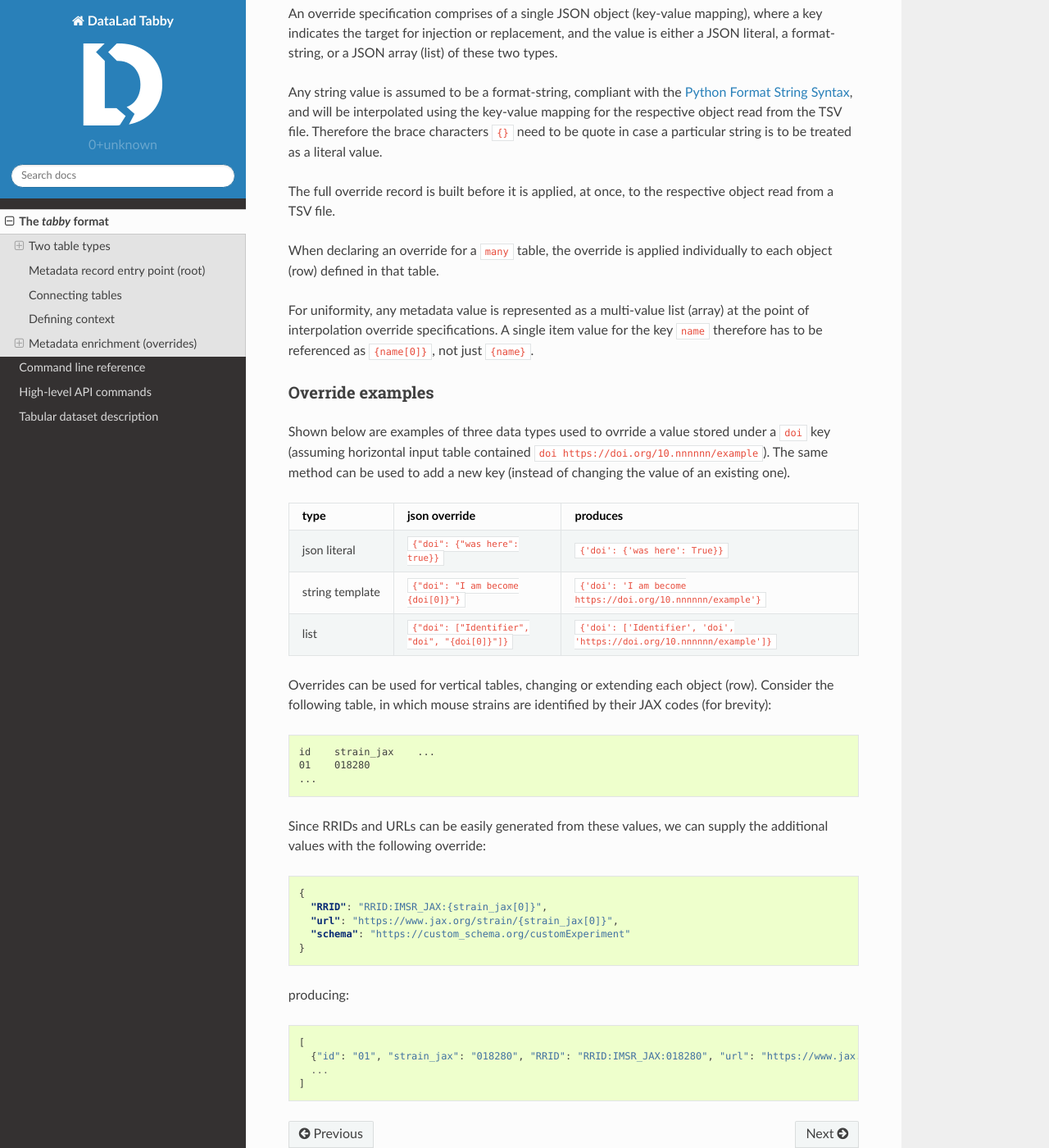
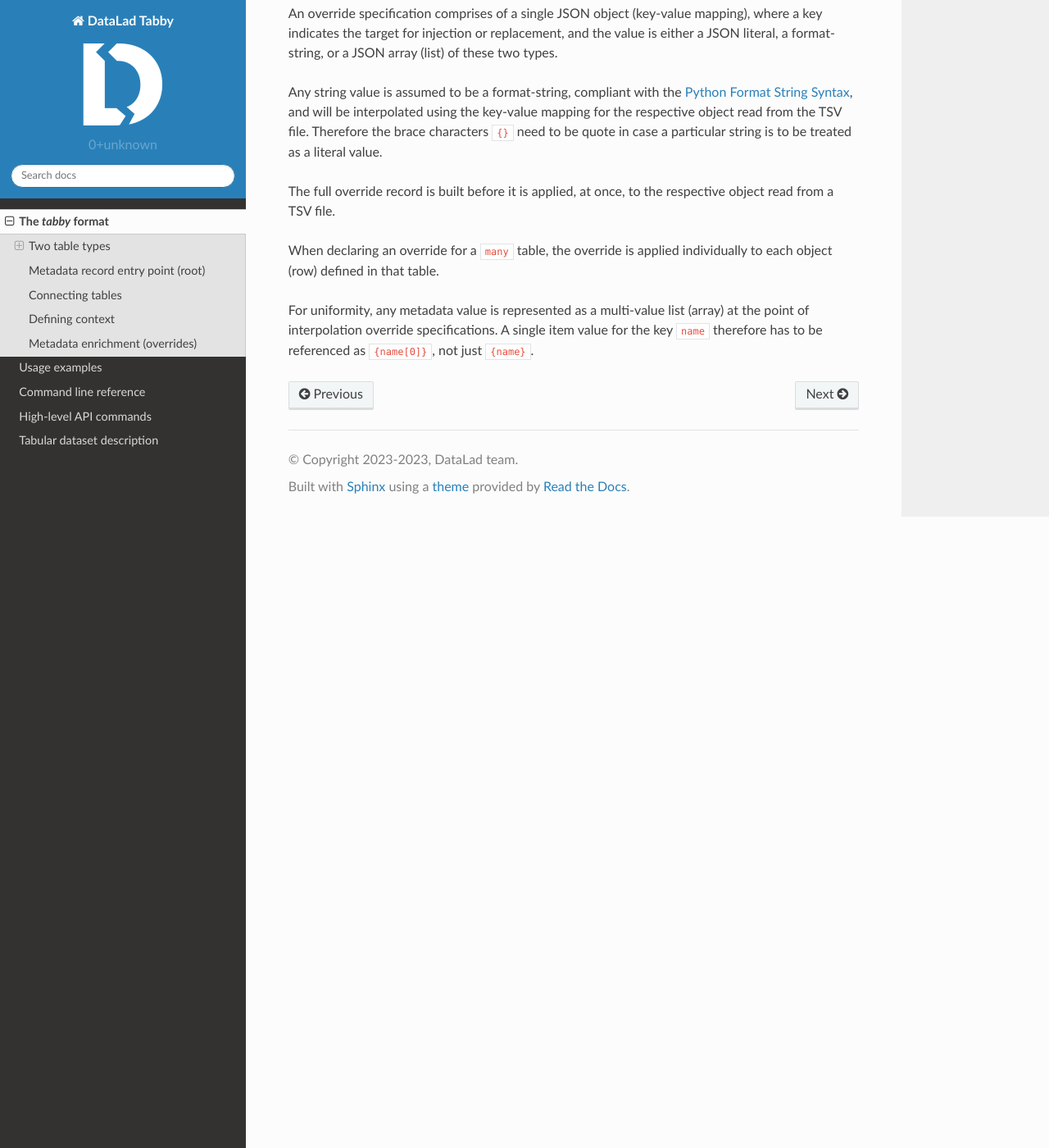
Before and after one commit to psychoinformatics-de/datalad-tabby, a Sphinx documentation site: the page built from docs/source/specification.rst, in a window 1280 px wide and 1400 px high, scrolled down 3537 px. Shown: the whole window at 82% size. Built offline with Sphinx 7.4.7 and the Read the Docs theme 2.0.0, drawn with Linux system fonts in a browser that asks for light colours; pages that are not in the unit, such as notebooks, are missing from menus.

Commit message:
Move override examples out of spec page
The metadata enrichment (override) examples are moved out of the
format specification page and into a standalone "Usage examples" page.

The text is slightly improved for readability and consistency.

Suggested-by: Michael Hanke <michael.hanke@gmail.com>

```diff
--- a/docs/source/index.rst
+++ b/docs/source/index.rst
@@ -24,6 +24,7 @@ or sources.
    :maxdepth: 2
 
    specification.rst
+   usage-examples.rst
 
 
 Command line reference
--- a/docs/source/specification.rst
+++ b/docs/source/specification.rst
@@ -191,51 +191,3 @@ For uniformity, any metadata value is represented as a multi-value list
 (array) at the point of interpolation override specifications. A single item
 value for the key ``name`` therefore has to be referenced as ``{name[0]}``, not
 just ``{name}``.
-
-Override examples
------------------
-
-Shown below are examples of three data types used to ovrride a value
-stored under a ``doi`` key (assuming horizontal input table contained
-``doi https://doi.org/10.nnnnnn/example``). The same method can be
-used to add a new key (instead of changing the value of an existing
-one).
-
-+------------------------+------------------------------------------------+-------------------------------------------------------------------------+
-| type                   | json override                                  | produces                                                                |
-+========================+================================================+=========================================================================+
-| json literal           | ``{"doi": {"was here": true}}``                | ``{'doi': {'was here': True}}``                                         |
-+------------------------+------------------------+-----------------------+-------------------------------------------------------------------------+
-| string template        | ``{"doi": "I am become {doi[0]}"}``            | ``{'doi': 'I am become https://doi.org/10.nnnnnn/example'}``            |
-+------------------------+------------------------------------------------+-------------------------------------------------------------------------+
-| list                   | ``{"doi": ["Identifier", "doi", "{doi[0]}"]}`` | ``{'doi': ['Identifier', 'doi', 'https://doi.org/10.nnnnnn/example']}`` |
-+------------------------+------------------------------------------------+-------------------------------------------------------------------------+
-
-Overrides can be used for vertical tables, changing or extending each
-object (row). Consider the following table, in which mouse strains are
-identified by their JAX codes (for brevity):
-
-.. code-block:: none
-
-   id    strain_jax    ...
-   01    018280
-   ...
-
-Since RRIDs and URLs can be easily generated from these values, we can supply the additional values with the following override:
-
-.. code-block:: json
-
-   {
-     "RRID": "RRID:IMSR_JAX:{strain_jax[0]}",
-     "url": "https://www.jax.org/strain/{strain_jax[0]}",
-     "schema": "https://custom_schema.org/customExperiment"
-   }
-
-producing:
-
-.. code-block:: python
-
-  [
-    {"id": "01", "strain_jax": "018280", "RRID": "RRID:IMSR_JAX:018280", "url": "https://www.jax.org/strain/018280", "schema": "https://custom_schema.org/mouseExperiment"},
-    ...
-  ]
```
Also changed, not shown: docs/source/usage-examples.rst (added, +52 -0 lines).
